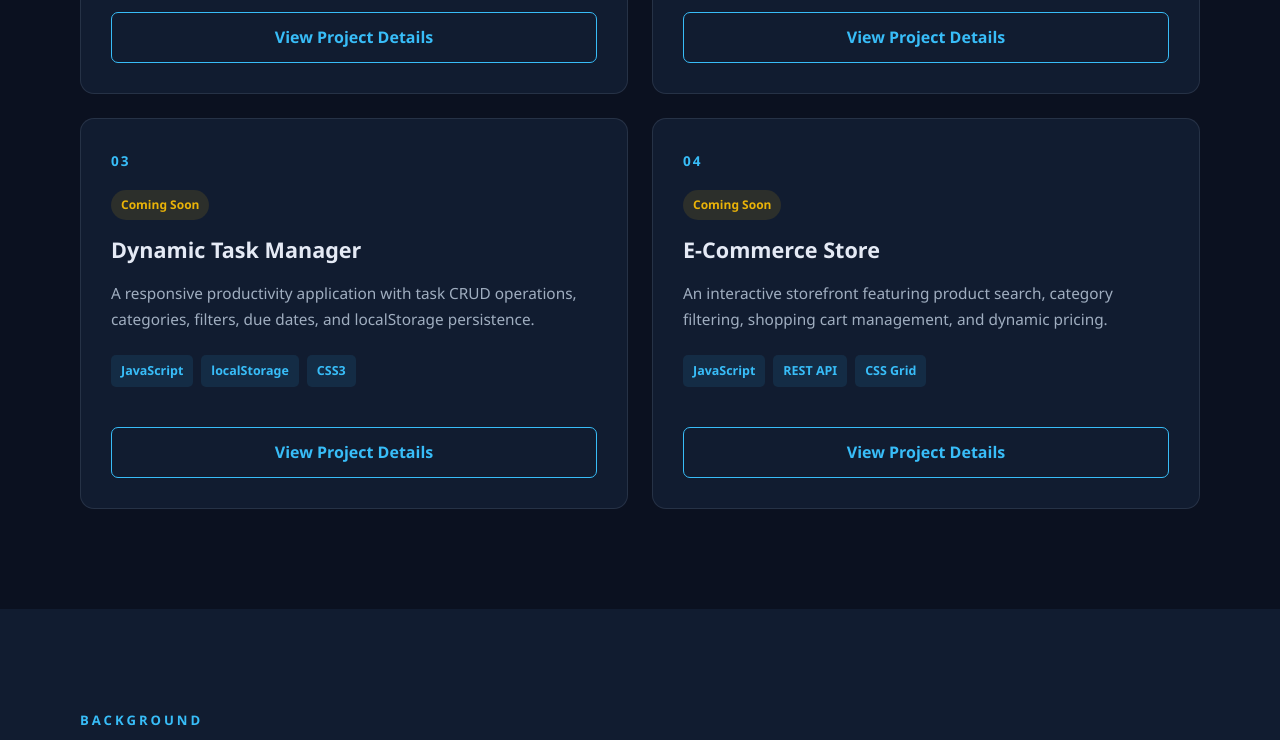
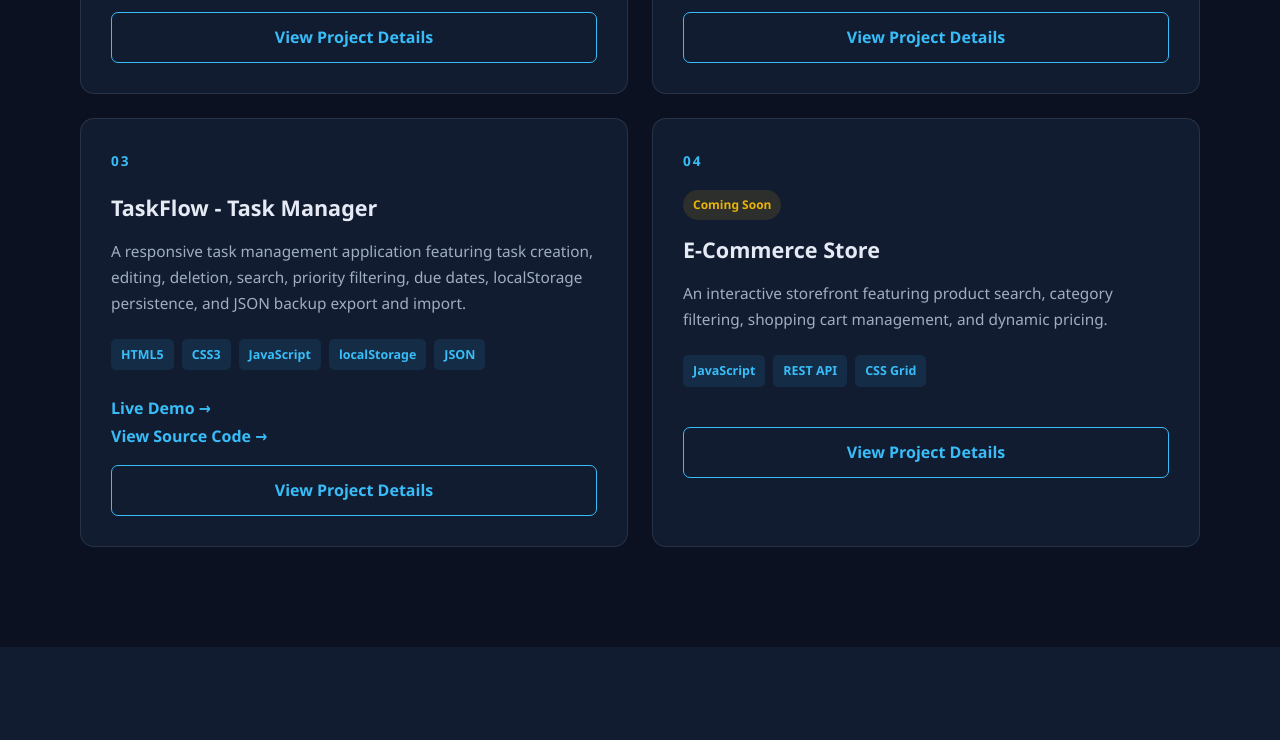
Before and after one commit to bawumia23/developer-portfolio, a plain HTML site: page index.html in a window 1280 px wide. Shown: the part 2573-3313 px from the top of the page. Drawn offline with Linux system fonts and the light colour scheme.

Commit message:
Add TaskFlow project to developer portfolio

```diff
--- a/index.html
+++ b/index.html
@@ -212,19 +212,37 @@
             </a>
           </article>
 
-          <article class="project-card project-coming-soon">
+          <article class="project-card">
             <div class="project-number">03</div>
-            <span class="status">Coming Soon</span>
-            <h3>Dynamic Task Manager</h3>
+            <h3>TaskFlow - Task Manager</h3>
             <p>
-              A responsive productivity application with task CRUD operations,
-              categories, filters, due dates, and localStorage persistence.
+              A responsive task management application featuring task creation,
+              editing, deletion, search, priority filtering, due dates,
+              localStorage persistence, and JSON backup export and import.
             </p>
             <div class="project-tech">
+              <span>HTML5</span>
+              <span>CSS3</span>
               <span>JavaScript</span>
               <span>localStorage</span>
-              <span>CSS3</span>
+              <span>JSON</span>
             </div>
+            <a
+              href="https://bawumia23.github.io/task-manager/"
+              target="_blank"
+              rel="noopener noreferrer"
+              class="project-link"
+            >
+              Live Demo →
+            </a>
+            <a
+              href="https://github.com/bawumia23/task-manager"
+              target="_blank"
+              rel="noopener noreferrer"
+              class="project-link"
+            >
+              View Source Code →
+            </a>
           </article>
 
           <article class="project-card project-coming-soon">
```
